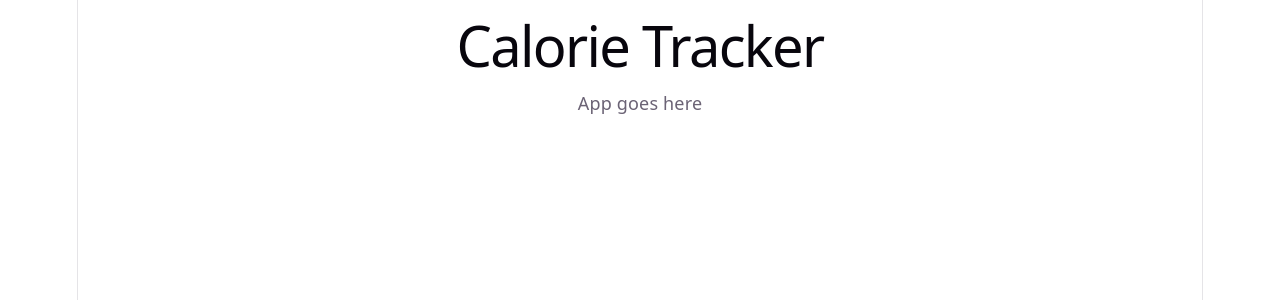
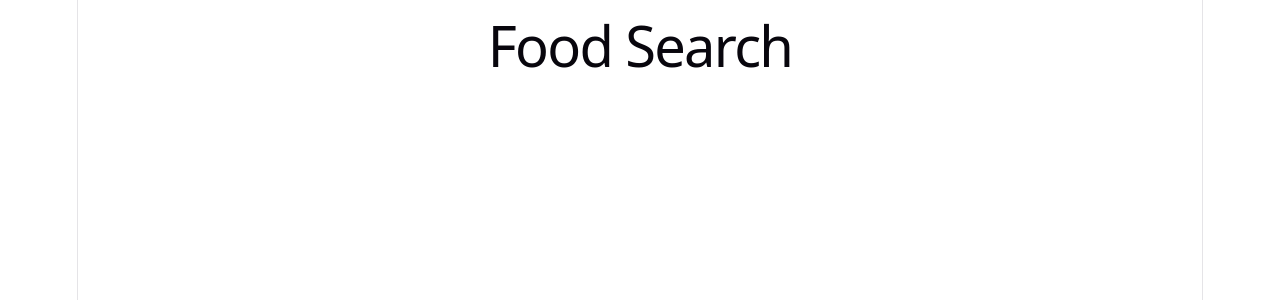
Before and after one commit to linuxnoodle/food-manager, a React app in the folder frontend/: page /food-search in a window 1280 px wide. Shown: the top 300 px of the page. Built offline with nearby package versions, Linux system fonts and the light colour scheme; the HTML template or start-up script is replaced by a standard one.

Commit message:
Added a few pages

```diff
--- a/frontend/src/App.jsx
+++ b/frontend/src/App.jsx
@@ -1,11 +1,17 @@
-import { useState } from 'react'
+import { BrowserRouter, Routes, Route } from 'react-router-dom'
+import Login from './pages/Login'
+import Dashboard from './pages/Dashboard'
+import FoodSearch from './pages/FoodSearch'
 
 function App() {
   return (
-    <div>
-      <h1>Calorie Tracker</h1>
-      <p>App goes here</p>
-    </div>
+    <BrowserRouter>
+      <Routes>
+        <Route path="/" element={<Login />} />
+        <Route path="/dashboard" element={<Dashboard />} />
+        <Route path="/food-search" element={<FoodSearch />} />
+      </Routes>
+    </BrowserRouter>
   )
 }
 
--- /dev/null
+++ b/frontend/src/pages/Dashboard.jsx
@@ -0,0 +1,5 @@
+function Dashboard() {
+  return <h1>Dashboard</h1>
+}
+
+export default Dashboard
--- /dev/null
+++ b/frontend/src/pages/FoodSearch.jsx
@@ -0,0 +1,5 @@
+function FoodSearch() {
+  return <h1>Food Search</h1>
+}
+
+export default FoodSearch
--- /dev/null
+++ b/frontend/src/pages/Login.jsx
@@ -0,0 +1,5 @@
+function Login() {
+  return <h1>Login Page</h1>
+}
+
+export default Login
```
